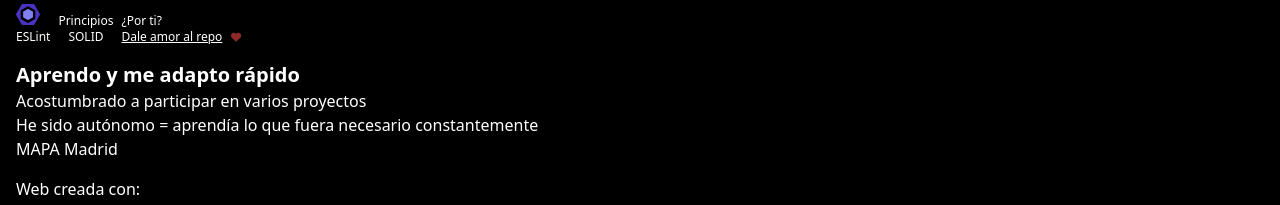
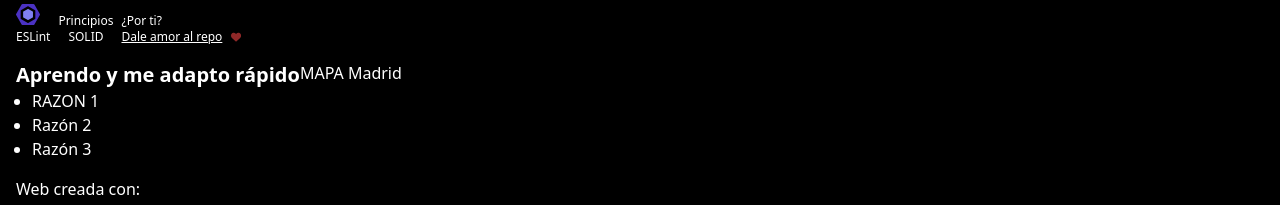
Before and after one commit to Kikemaji/resume, a Next.js app: page / in a window 1280 px wide. Shown: the part 322-527 px from the top of the page. Built offline with nearby package versions, Linux system fonts and the light colour scheme.

Commit message:
Draft 1st part of map section

```diff
--- a/src/app/page.tsx
+++ b/src/app/page.tsx
@@ -66,15 +66,15 @@ export default function Home() {
             </div>
           </div>
         </div>
-        <section className="flex flex-col">
+        <section className="flex flex-col md:flex-row">
           <div>
-            <h2 className="text-xl font-bold">Aprendo y me adapto rápido</h2>
-            <ul>
-              <li>Acostumbrado a participar en varios proyectos</li>
-              <li>
-                He sido autónomo = aprendía lo que fuera necesario
-                constantemente
-              </li>
+            <h2 className="text-center text-xl font-bold">
+              Aprendo y me adapto rápido
+            </h2>
+            <ul className="list-disc px-4">
+              <li> RAZON 1</li>
+              <li>Razón 2</li>
+              <li>Razón 3</li>
             </ul>
           </div>
           <div>MAPA Madrid</div>
```
